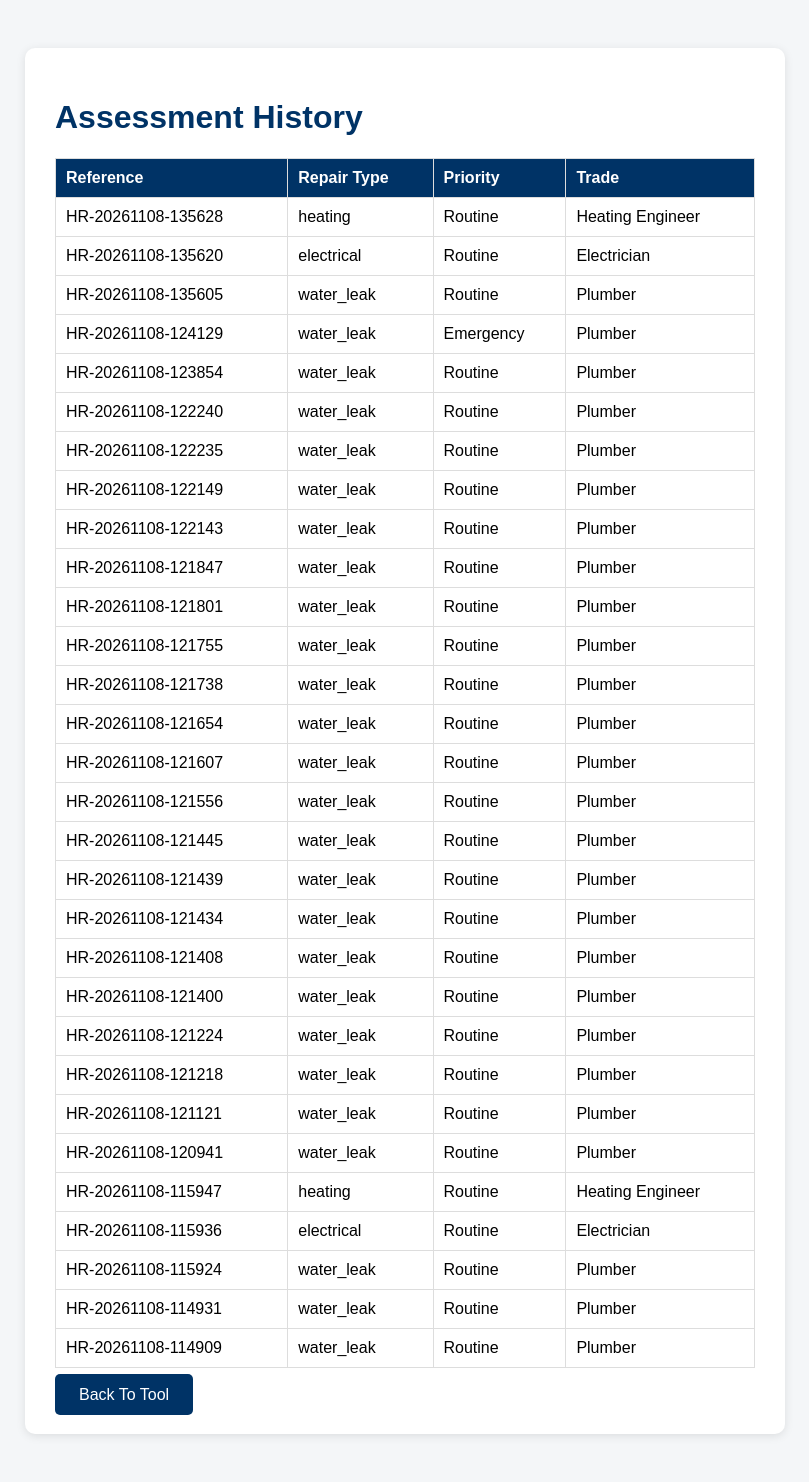
After one commit to jomoz-dev/housing-repairs-diagnostic-tool, a Flask app: page /history in a window 1280 px wide. The commit adds this page. Shown: the whole page, without its empty margins (23-832 px from the left). Run offline with Flask 3, Linux system fonts and the light colour scheme; data comes from the database, SQL or seed files in the repository; both versions use the stored data as it was after the commit.

Commit message:
Add assessment history reporting page

```diff
--- a/app.py
+++ b/app.py
@@ -277,6 +277,33 @@ def diagnose():
         assessment_date=assessment_date
     )
 
+@app.route("/history")
+def history():
+
+    connection = sqlite3.connect(
+        "repairs.db"
+    )
+
+    connection.row_factory = sqlite3.Row
+
+    cursor = connection.cursor()
+
+    cursor.execute(
+        """
+        SELECT *
+        FROM assessments
+        ORDER BY id DESC
+        """
+    )
+
+    records = cursor.fetchall()
+
+    connection.close()
+
+    return render_template(
+        "history.html",
+        records=records
+    )
 
 if __name__ == "__main__":
     app.run(debug=True)
--- a/static/style.css
+++ b/static/style.css
@@ -53,3 +53,27 @@ h2 {
 select {
     width: 300px;
 }
+
+table {
+
+    width: 100%;
+
+    border-collapse: collapse;
+}
+
+th,
+td {
+
+    border: 1px solid #ddd;
+
+    padding: 10px;
+
+    text-align: left;
+}
+
+th {
+
+    background-color: #003366;
+
+    color: white;
+}
--- /dev/null
+++ b/templates/history.html
@@ -0,0 +1,63 @@
+<!DOCTYPE html>
+<html>
+
+<head>
+
+    <title>Assessment History</title>
+
+    <link rel="stylesheet"
+          href="/static/style.css">
+
+</head>
+
+<body>
+
+<div class="result-card">
+
+    <h1>Assessment History</h1>
+
+    <table>
+
+        <tr>
+
+            <th>Reference</th>
+
+            <th>Repair Type</th>
+
+            <th>Priority</th>
+
+            <th>Trade</th>
+
+        </tr>
+
+        {% for row in records %}
+
+        <tr>
+
+            <td>{{ row.reference }}</td>
+
+            <td>{{ row.repair_type }}</td>
+
+            <td>{{ row.priority }}</td>
+
+            <td>{{ row.trade }}</td>
+
+        </tr>
+
+        {% endfor %}
+
+    </table>
+
+    <br>
+
+    <a href="/" class="button">
+
+        Back To Tool
+
+    </a>
+
+</div>
+
+</body>
+
+</html>
```
Also changed, not shown: templates/result.html (+8 -0 lines), repairs.db.
